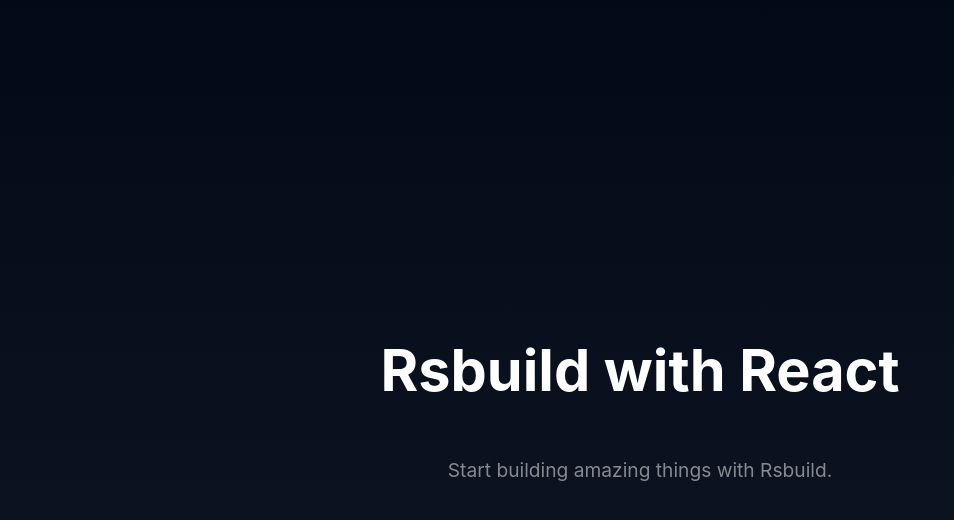
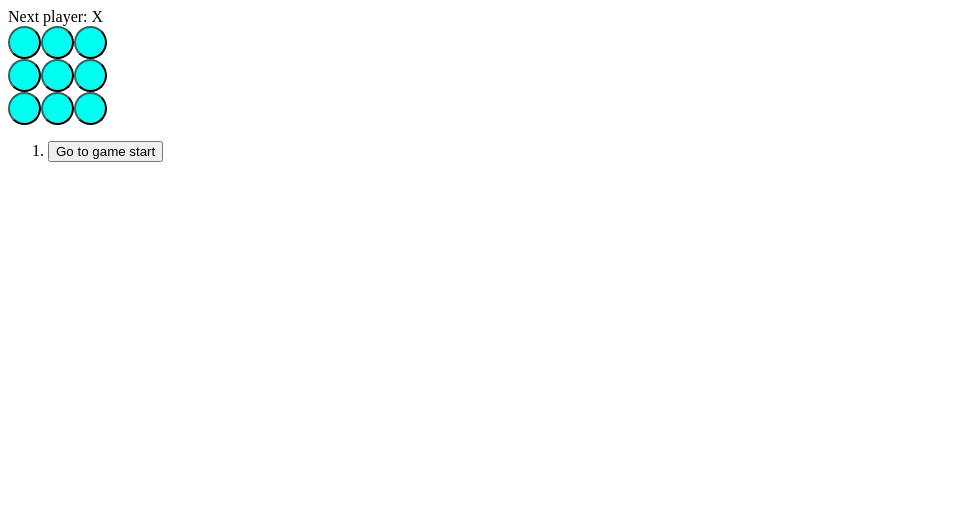
Before and after one commit to murzikkot978/react-todo-list, a React app: page / in a window 1280 px wide. Shown: the top 520 px of the page, without its empty margins (0-954 px from the left). Built offline with nearby package versions, Linux system fonts and the light colour scheme; the HTML template or start-up script is replaced by a standard one.

Commit message:
feat: Tic-tac-toe

```diff
--- a/src/App.css
+++ b/src/App.css
@@ -1,26 +1,13 @@
-body {
-  margin: 0;
-  color: #fff;
-  font-family: Inter, Avenir, Helvetica, Arial, sans-serif;
-  background-image: linear-gradient(to bottom, #020917, #101725);
+.square {
+    width: 33px;
+    height: 33px;
+    border-radius: 50%;
+    background-color: #00fff0;
 }
 
-.content {
-  display: flex;
-  min-height: 100vh;
-  line-height: 1.1;
-  text-align: center;
-  flex-direction: column;
-  justify-content: center;
+.board-row {
+    display: flex;
+    flex-direction: row;
+    padding: 0;
+    margin: 0;
 }
-
-.content h1 {
-  font-size: 3.6rem;
-  font-weight: 700;
-}
-
-.content p {
-  font-size: 1.2rem;
-  font-weight: 400;
-  opacity: 0.5;
-}
--- a/src/App.tsx
+++ b/src/App.tsx
@@ -1,12 +1,118 @@
 import './App.css';
+import { useState } from 'react';
 
-const App = () => {
+function App({ xIsNext, squares, onPlay }) {
+  function handleClick(i: number) {
+    if (calculateWinner(squares) || squares[i]) {
+      return;
+    }
+    const nextSquares = squares.slice();
+    if (xIsNext) {
+      nextSquares[i] = 'X';
+    } else {
+      nextSquares[i] = 'O';
+    }
+    onPlay(nextSquares);
+  }
+
+  const winner = calculateWinner(squares);
+  let status;
+  if (winner) {
+    status = 'Winner: ' + winner;
+  } else {
+    status = 'Next player: ' + (xIsNext ? 'X' : 'O');
+  }
+
   return (
-    <div className="content">
-      <h1>Rsbuild with React</h1>
-      <p>Start building amazing things with Rsbuild.</p>
+    <>
+      <div className="status">{status}</div>
+      <div className="board-row">
+        <Square value={squares[0]} onSquareClick={() => handleClick(0)} />
+        <Square value={squares[1]} onSquareClick={() => handleClick(1)} />
+        <Square value={squares[2]} onSquareClick={() => handleClick(2)} />
+      </div>
+      <div className="board-row">
+        <Square value={squares[3]} onSquareClick={() => handleClick(3)} />
+        <Square value={squares[4]} onSquareClick={() => handleClick(4)} />
+        <Square value={squares[5]} onSquareClick={() => handleClick(5)} />
+      </div>
+      <div className="board-row">
+        <Square value={squares[6]} onSquareClick={() => handleClick(6)} />
+        <Square value={squares[7]} onSquareClick={() => handleClick(7)} />
+        <Square value={squares[8]} onSquareClick={() => handleClick(8)} />
+      </div>
+    </>
+  );
+}
+
+function Game() {
+  const [history, setHistory] = useState([Array(9).fill(null)]);
+  const [currentMove, setCurrentMove] = useState(0);
+  const xIsNext = currentMove % 2 === 0;
+  const currentSquares = history[currentMove];
+
+  function handlePlay(nextSquares) {
+    const nextHistory = [...history.slice(0, currentMove + 1), nextSquares];
+    setHistory(nextHistory);
+    setCurrentMove(nextHistory.length - 1);
+  }
+
+  function jumpTo(nextMove) {
+    setCurrentMove(nextMove);
+  }
+
+  const moves = history.map((squares, move) => {
+    let description;
+    if (move > 0) {
+      description = 'Go to move #' + move;
+    } else {
+      description = 'Go to game start';
+    }
+    return (
+      <li>
+        <button onClick={() => jumpTo(move)}>{description}</button>
+      </li>
+    );
+  });
+
+  return (
+    <div className="game">
+      <div className="game-board">
+        <App xIsNext={xIsNext} squares={currentSquares} onPlay={handlePlay} />
+      </div>
+      <div className="game-info">
+        <ol>{moves}</ol>
+      </div>
     </div>
   );
-};
+}
 
-export default App;
+function calculateWinner(squares) {
+  const lines = [
+    [0, 1, 2],
+    [3, 4, 5],
+    [6, 7, 8],
+    [0, 3, 6],
+    [1, 4, 7],
+    [2, 5, 8],
+    [0, 4, 8],
+    [2, 4, 6],
+  ];
+  for (let i = 0; i < lines.length; i++) {
+    const [a, b, c] = lines[i];
+    if (squares[a] && squares[a] === squares[b] && squares[a] === squares[c]) {
+      return squares[a];
+    }
+  }
+  return null;
+}
+
+function Square({ value, onSquareClick }) {
+  return (
+    <button className="square" onClick={onSquareClick}>
+      {value}
+    </button>
+  );
+}
+
+export default Game;
--- a/src/index.tsx
+++ b/src/index.tsx
@@ -1,13 +1,13 @@
 import React from 'react';
 import ReactDOM from 'react-dom/client';
-import App from './App';
+import Game from './App';
 
 const rootEl = document.getElementById('root');
 if (rootEl) {
   const root = ReactDOM.createRoot(rootEl);
   root.render(
     <React.StrictMode>
-      <App />
+      <Game />
     </React.StrictMode>,
   );
 }
```
